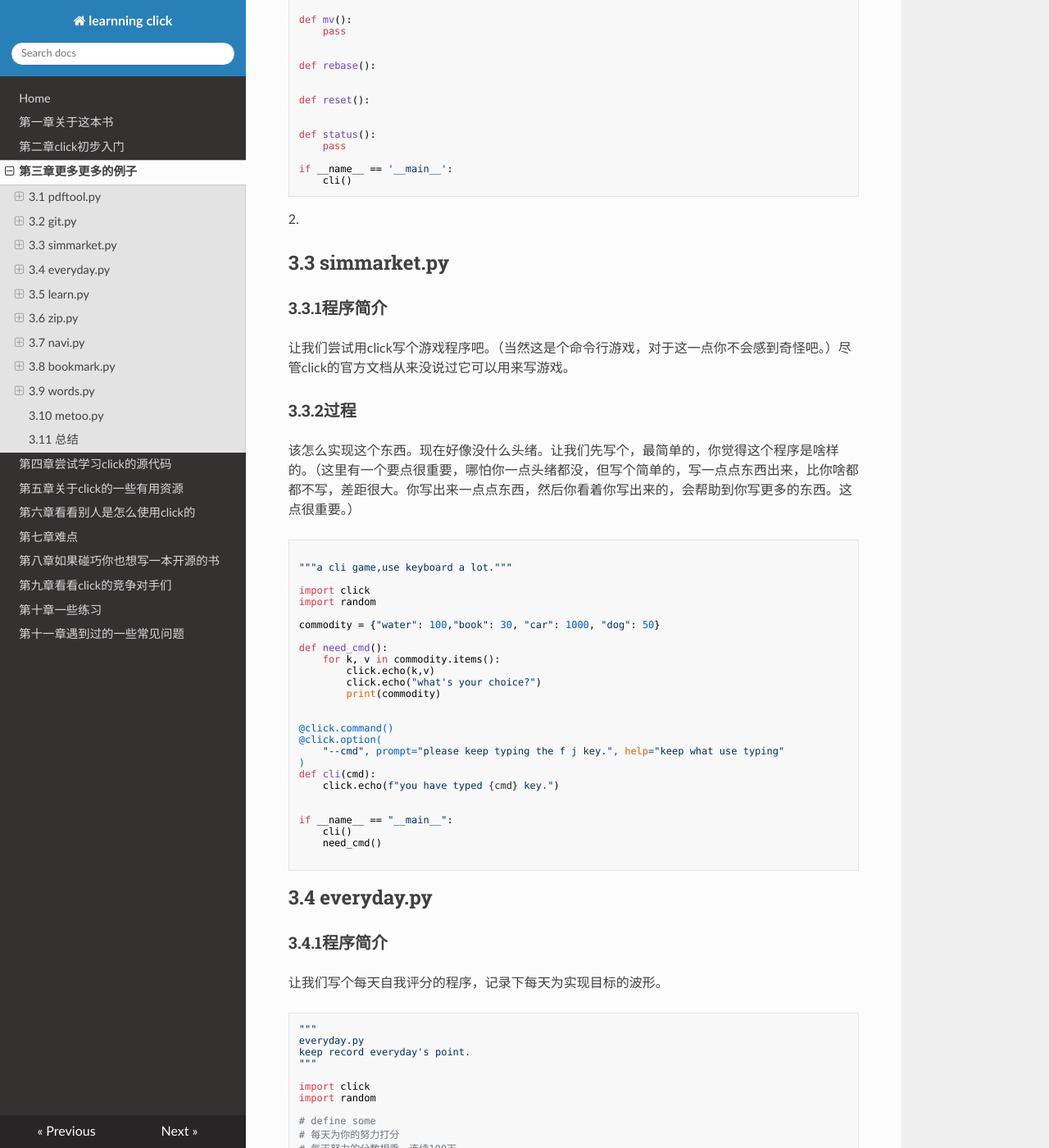
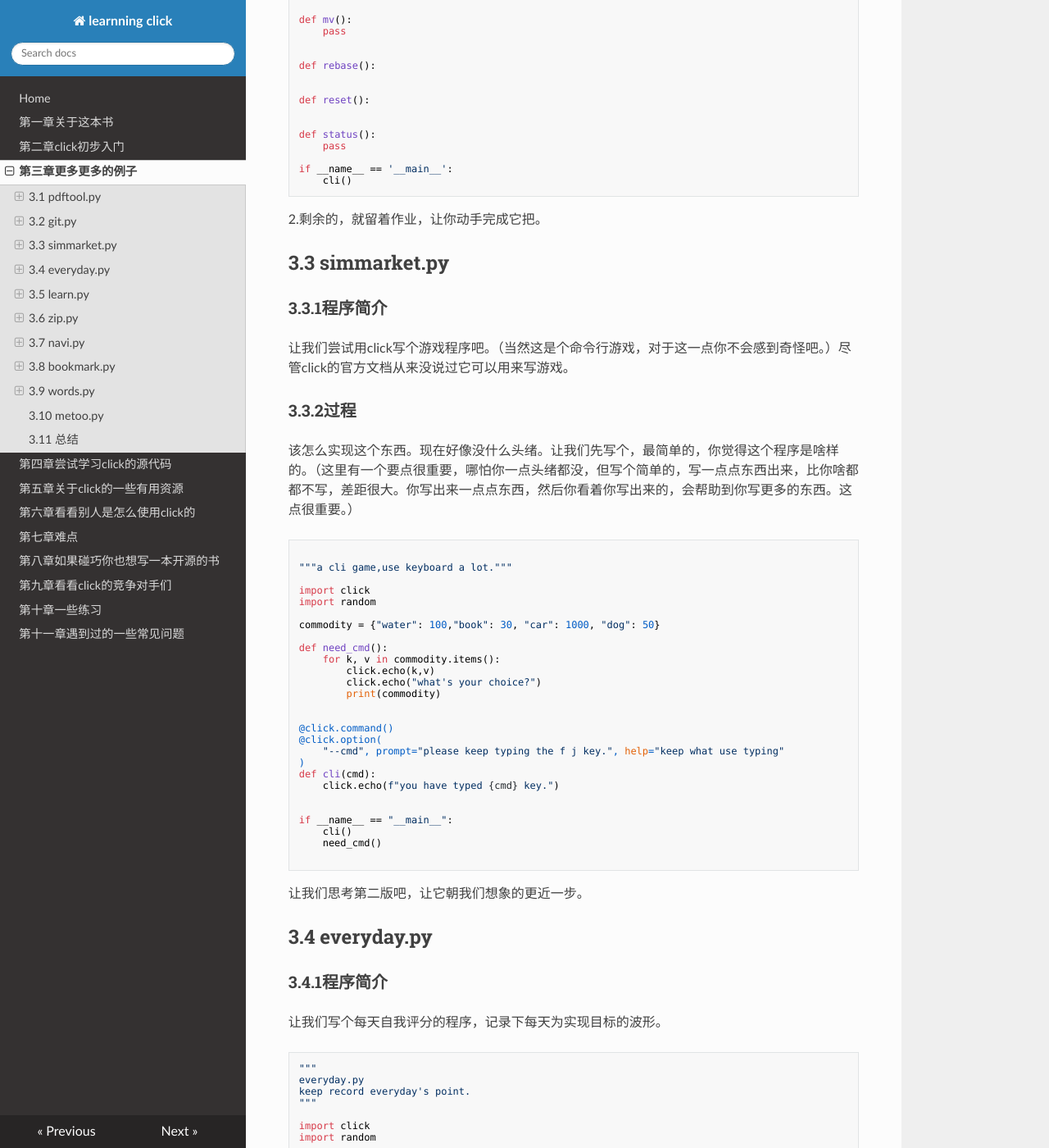
Before and after one commit to lizkca/thebook, an MkDocs documentation site: the page built from docs/chap3.md, in a window 1280 px wide and 1400 px high, scrolled down 3400 px. Shown: the whole window at 82% size. Built offline with MkDocs 1.6.1, drawn with Linux system fonts in a browser that asks for light colours; nearby versions of some CDN libraries.

Commit message:
dayly update

````diff
--- a/docs/chap3.md
+++ b/docs/chap3.md
@@ -200,7 +200,7 @@ def status():
 if __name__ == '__main__':
     cli()
 ```
-2.
+2.剩余的，就留着作业，让你动手完成它把。
 ##3.3 simmarket.py
 ###3.3.1程序简介
 让我们尝试用click写个游戏程序吧。（当然这是个命令行游戏，对于这一点你不会感到奇怪吧。）尽管click的官方文档从来没说过它可以用来写游戏。
@@ -235,6 +235,8 @@ if __name__ == "__main__":
     need_cmd()
 
 ```
+让我们思考第二版吧，让它朝我们想象的更近一步。
+
 ##3.4 everyday.py
 ###3.4.1程序简介
 让我们写个每天自我评分的程序，记录下每天为实现目标的波形。
````
Also changed, not shown: docs/chap10.md (+1 -0 lines).
